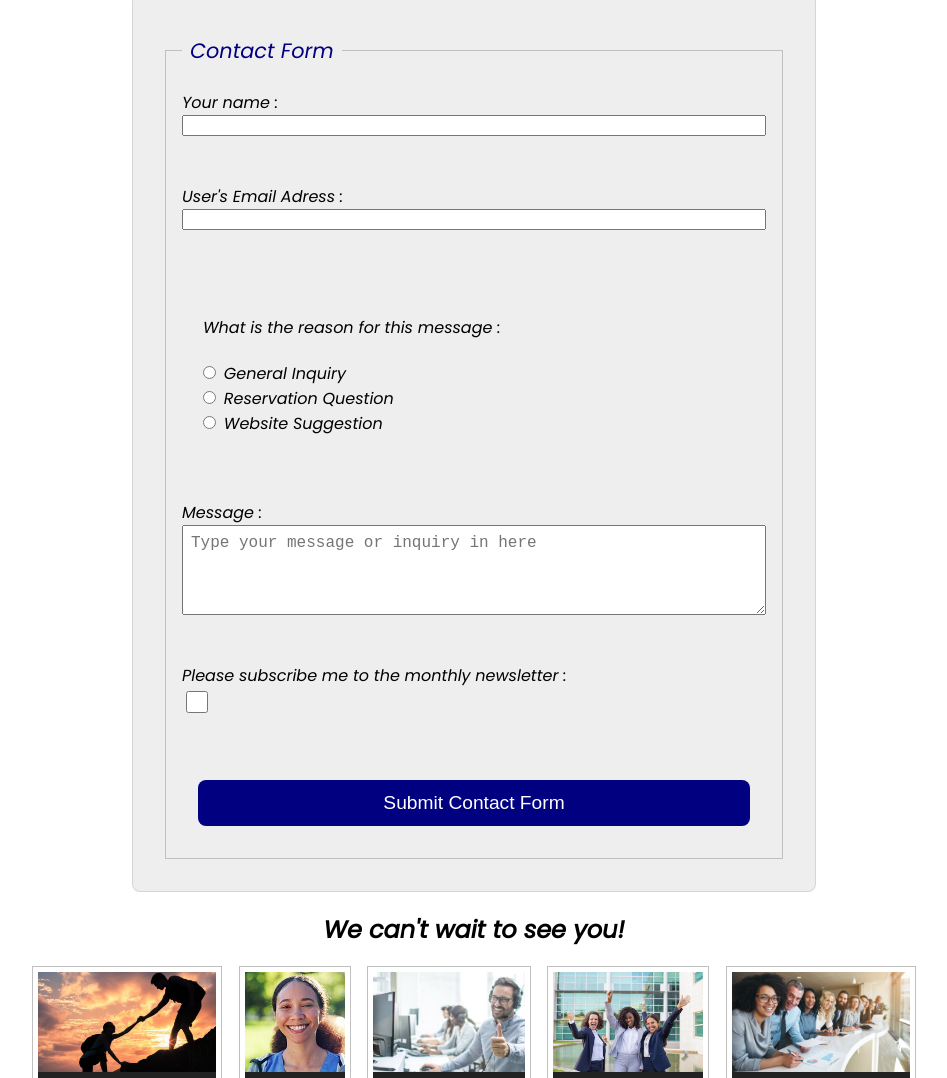
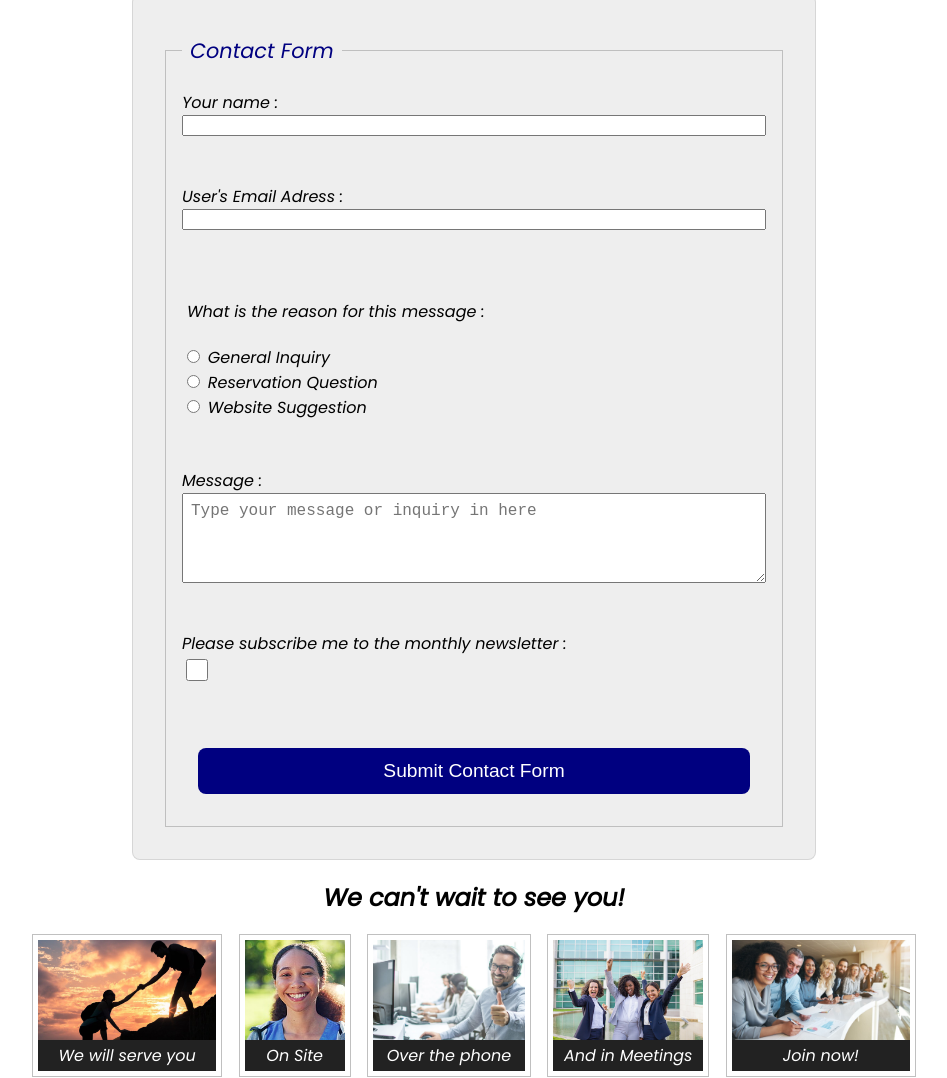
Before and after one commit to nsilvestrii/wdd130, a plain HTML site: page wwr/contact.html in a window 1280 px wide. Shown: the part 974-2052 px from the top of the page, without its empty margins (166-1113 px from the left). Drawn offline with Linux system fonts and the light colour scheme.

Commit message:
contacteight

```diff
--- a/wwr/styles/rafting.css
+++ b/wwr/styles/rafting.css
@@ -157,11 +157,6 @@ label {
     padding-right: 1rem;
 }
 
-.alignment {
-    margin: 1rem;
-    position: relative;
-}
-
 textarea {
     padding: 0.5rem;
     font-size: 1rem;
```
